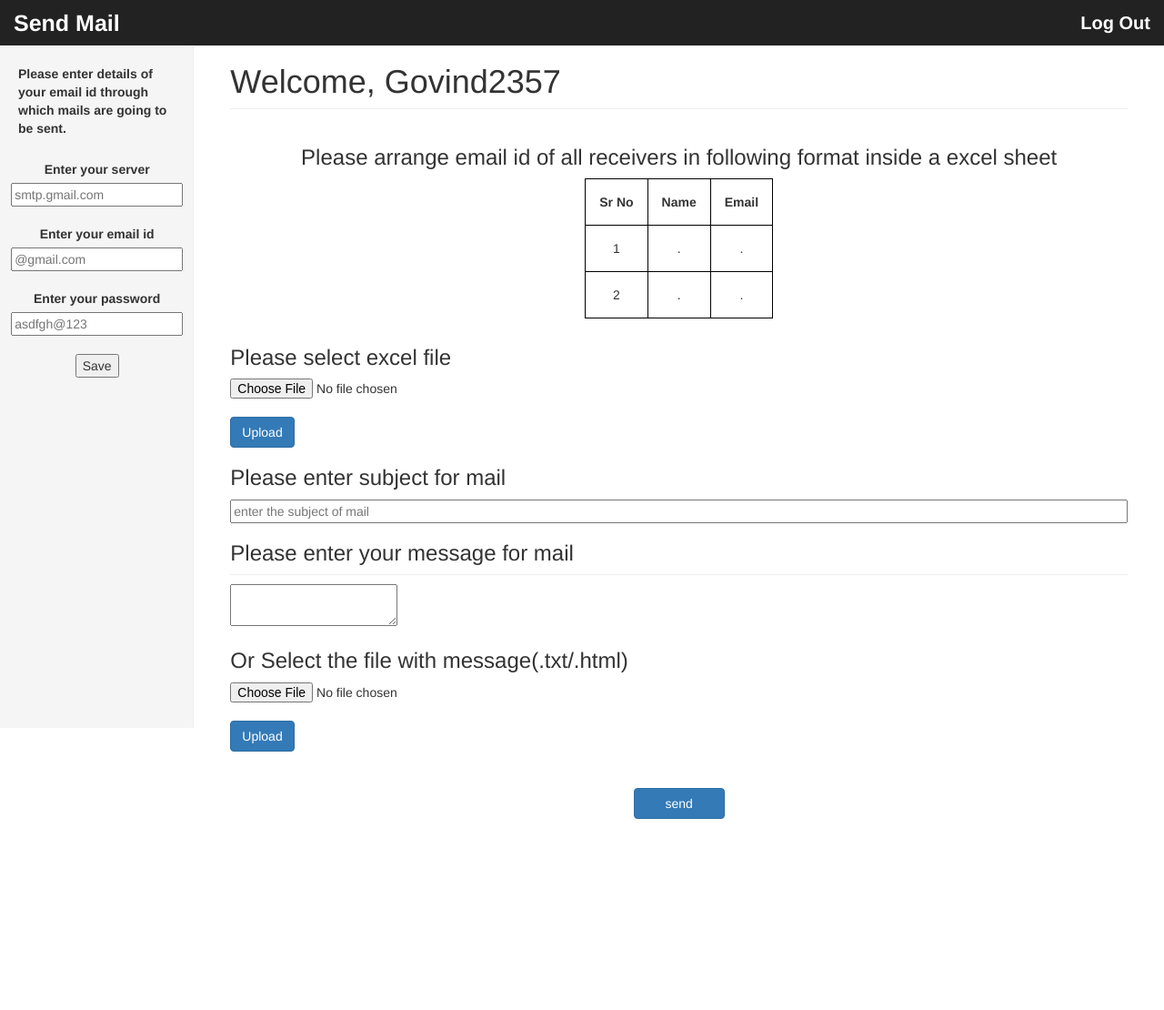
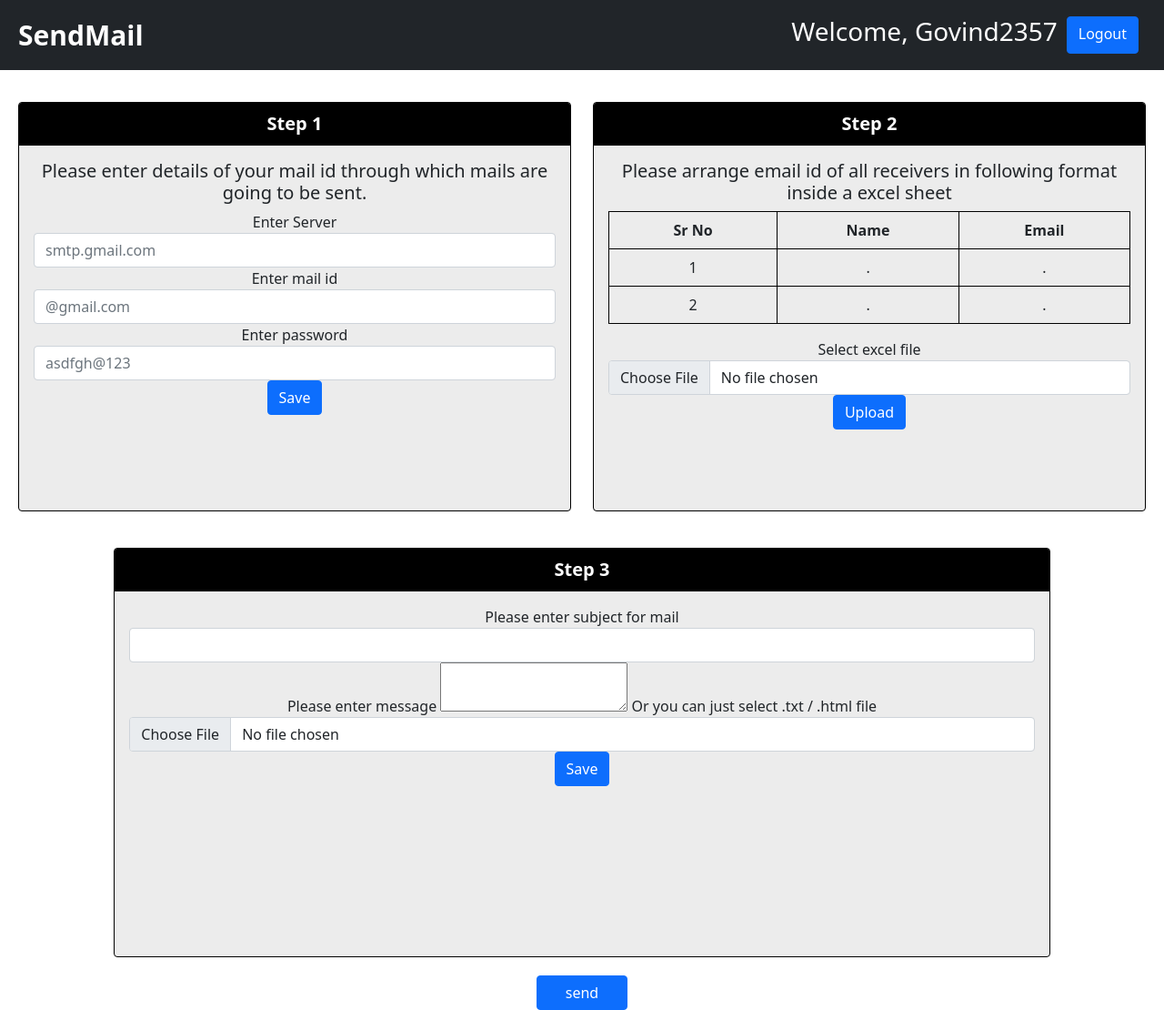
Before and after one commit to Govind-Deshmukh/BulkMail, a Flask app: page /dashboard/mails in a window 1280 px wide. Shown: the whole page at 91% size. Before the commit the page ends 900 px from the top, so only its background shows below. Run offline with Flask 2, Linux system fonts and the light colour scheme; some libraries are stand-ins or nearby versions.

Commit message:
new desh board added

```diff
--- /dev/null
+++ b/static/style.css
@@ -0,0 +1,43 @@
+.navbar-brand{
+    font-size: 30px;
+    font-weight: bold;
+    padding:8px;
+}
+
+.logout{
+    padding: 8px;
+    margin-right: 8px;
+}
+
+.box1{
+    padding: 20px;
+    margin-top: 15px;
+}
+
+.card{
+    min-height: 450px;
+    background-color: #ececec;
+    border: 1px solid black;
+}
+
+.card-header{
+    background-color: black;
+    color: white;
+    font-weight: bold;
+    font-size: 20px;
+}
+
+.box2{
+    display: flex;
+    justify-content: center;
+    padding: 20px;
+}
+
+@media only screen and (max-width: 600px) {
+    body {
+      background-color: lightblue;
+    }
+    .Step2{
+        margin-top: 15px;
+    }
+  }
--- a/templates/dashboard.html
+++ b/templates/dashboard.html
@@ -1,89 +1,67 @@
-{% extends "bootstrap/base.html" %}
-
-{% block title %}
-Dashboard
-{% endblock %}
-
-{% block styles %}
-{{super()}}
-<link rel="stylesheet" href="{{url_for('.static', filename='dashboard.css')}}">
-<link rel="stylesheet" href="./ckeditor/contents.css">
-<style>
-  table{
-    margin-left: auto;
-  margin-right: auto;
-  }
-  table, th,td{
-    border: 1px solid black;
-    padding: 15px;
-  }
-</style>
-{% endblock %}
-
-{% block content %}
-    <nav class="navbar navbar-inverse navbar-fixed-top">
+<!doctype html>
+<html lang="en">
+  <head>
+    <!-- Required meta tags -->
+    <meta charset="utf-8">
+    <meta name="viewport" content="width=device-width, initial-scale=1">
+    <!-- Bootstrap CSS -->
+    <link href="https://cdn.jsdelivr.net/npm/bootstrap@5.1.3/dist/css/bootstrap.min.css" rel="stylesheet" integrity="sha384-1BmE4kWBq78iYhFldvKuhfTAU6auU8tT94WrHftjDbrCEXSU1oBoqyl2QvZ6jIW3" crossorigin="anonymous">
+    <link rel="stylesheet" href="{{url_for('.static', filename='style.css')}}"> {% block title %} <title>Dashboard</title>
+    <link rel="icon" type="image/x-icon" href="https://magmainfotech.com/assets/img/logo.png"> {% endblock %}
+  </head> {% block content %} <body>
+    <nav class="navbar navbar-expand-lg navbar-dark bg-dark">
       <div class="container-fluid">
-        <div class="navbar-header">
-          <button type="button" class="navbar-toggle collapsed" data-toggle="collapse" data-target="#navbar" aria-expanded="false" aria-controls="navbar">
-            <span class="sr-only">Toggle navigation</span>
-            <span class="icon-bar"></span>
-            <span class="icon-bar"></span>
-            <span class="icon-bar"></span>
+        <a class="navbar-brand" href="#">SendMail</a>
+        <button class="navbar-toggler" type="button" data-bs-toggle="collapse" data-bs-target="#navbarSupportedContent" aria-controls="navbarSupportedContent" aria-expanded="false" aria-label="Toggle navigation">
+          <span class="navbar-toggler-icon"></span>
         </button>
-          <a class="navbar-brand" href="#" style="font-size: 25px; font-weight: bold;">Send Mail</a>
+        <div class="collapse navbar-collapse" id="navbarSupportedContent">
+          <ul class="navbar-nav me-auto mb-2 mb-lg-0">
+            <span></span>
+          </ul>
+          <div class="d-flex logout">
+            <span>
+              <h3 style="color: white; margin-right: 10px;">Welcome, {{ params["username"] }}</h3>
+            </span>
+            <a href="{{ url_for('logout') }}" class="btn btn-primary">Logout</a>
           </div>
-        <div id="navbar" class="navbar-collapse collapse">
-          <ul class="nav navbar-nav navbar-right">
-            <li><a href="{{ url_for('logout') }}" style="font-size: 20px; font-weight: bold; color: white;">Log Out</a></li>
-          </ul>
         </div>
       </div>
     </nav>
-
-    <div class="container-fluid">
-
-      <div class="row">
-
-        <div class="col-sm-3 col-md-2 sidebar">
-
-          <label for="">Please enter details of your email id through which mails are going to be sent.</label>
-          <br><br>
-          <ul class="nav nav-sidebar" style="text-align: center;">
-
+    <div class="row box1">
+      <div class="col-md-6 Step1">
+        <div class="card text-center">
+          <div class="card-header"> Step 1 </div>
+          <div class="card-body">
+            <h5 class="card-title">Please enter details of your mail id through which mails are going to be sent.</h5>
             <form action="/dashboard/sender" method="post">
-              <label for="">Enter your server</label> <br>
-              <input type="text" name="sender-server" required placeholder={{params["senderServer"]}}>
-
-              <br><br>
-
-              <label for="">Enter your email id</label><br>
-              <input type="email" name="sender-email" required placeholder={{params["senderEmail"]}}>
-
-              <br><br>
-
-              <label for="">Enter your password</label><br>
-              <input type="password" name="sender-password" placeholder={{params["senderPassword"]}} required>
-              <!--if wanted not to show the data then can use remove place holder  -->
-              <br><br>
-
-              <button type="submit">Save</button>
+              <div class="form-group">
+                <label>Enter Server</label>
+                <input type="text" class="form-control" name="sender-server" placeholder={{params["senderServer"]}} required>
+              </div>
+              <div class="form-group">
+                <label>Enter mail id</label>
+                <input type="text" class="form-control" name="sender-email" placeholder={{params["senderEmail"]}} required>
+              </div>
+              <div class="form-group">
+                <label>Enter password</label>
+                <input type="text" class="form-control" name="sender-password" placeholder={{params["senderPassword"]}} required>
+              </div>
+              <button type="submit" class="btn btn-primary">Save</button>
+          </div>
           </form>
-            <br>
-            <br>
           <div style="color: red;">
             {{error["saveError"]|safe}}
           </div>
-          </ul>
+        </div>
       </div>
 
-
-        <div class="col-sm-9 col-sm-offset-3 col-md-10 col-md-offset-2 main">
-          <h1 class="page-header">Welcome, {{ params["username"] }}</h1>
-
-          <div class="row placeholders">
-            <div class="container-fluid" style="text-align: center;">
-             <h3>Please arrange email id of all receivers in following format inside a excel sheet</h3>
-             <table class="table-responsive" style="align-items: center;">
+      <div class="col-md-6 Step2">
+      <div class="card text-center">
+        <div class="card-header"> Step 2 </div>
+        <div class="card-body">
+          <h5 class="card-title">Please arrange email id of all receivers in following format inside a excel sheet</h5>
+          <table class="table-responsive table table-bordered" style="align-items: center; border: 1px solid black;">
             <tr>
               <th>Sr No</th>
               <th>Name</th>
@@ -100,16 +78,12 @@ Dashboard
               <td>.</td>
             </tr>
           </table>
+          <form action="/dashboard/mails" method="post" enctype="multipart/form-data">
+            <div class="form-group">
+              <label>Select excel file</label>
+              <input type="file" name="emails" class="form-control">
+              <button type="submit" class="btn btn-primary">Upload</button>
             </div>
-
-          </div>
-
-          <div>
-            <form action="/dashboard/mails" method="post" enctype="multipart/form-data">
-              <h3>Please select excel file</h3>
-              <input type="file" name="emails">
-              <br>
-              <button type="submit" class="btn btn-primary">Upload</button>
           </form>
           <div style="color: red;">
             {{error["emailError"]|safe}}
@@ -118,56 +92,57 @@ Dashboard
             {{params["emaildata"]|safe}}
           </div>
         </div>
-
-          <div >
-            <form action="/dashboard/htmlContent" method="post" enctype="multipart/form-data">
-
-              <h3>Please enter subject for mail</h3>
-              <div><input type="text" name="subject" placeholder="enter the subject of mail" style="width: 100%;"></div>
-
-              <h3 class="sub-header">Please enter your message for mail</h3>
-              <textarea id="editor" name="editor"></textarea>
-
-              <br>
-              <h3>Or Select the file with message(.txt/.html)</h3>
-              <input type="file" name="html-text">
-              <br>
-              <button type="submit" class="btn btn-primary">Upload</button>
-            </form>
-             <div style="color: red;">
-              {{error["messageError"]|safe}}
+      </div>
     </div>
 
     </div>
+
+    </div>
+    <div class="row box2">
+      <div class="col-md-10">
+        <div class="card text-center">
+          <div class="card-header"> Step 3 </div>
+          <div class="card-body">
+            <form action="/dashboard/htmlContent" method="post" enctype="multipart/form-data">
+              <div class="form-group">
+                <label>Please enter subject for mail</label>
+                <input type="text" name="subject" class="form-control">
+                <label>Please enter message </label>
+                <textarea name="editor" id="editor"></textarea>
+                <label>Or you can just select .txt / .html file</label>
+                <input type="file" name="html-text" class="form-control">
+                <button type="submit" class="btn btn-primary">Save</button>
+              </div>
             <br>
-          <br>
-          <div style="text-align:center;">
+              <div style="color: green;">
+                {{error["messageError"]|safe}}
+              </div>
+            </form>
+          </div>
+        </div>
+      </div>
+    </div>
+    <div class="d-flex justify-content-center">
       <form action="/dashboard/sendmail">
         <button type="submit" class="btn btn-primary" style="width: 100px;">send</button>
       </form>
+      <br>
       <div style="color: red;">
         {{error["sendError"]|safe}}
       </div>
-          </div>
-
-
-        </div>
-      </div>
-    </div>
-{% endblock %}
-
-{% block scripts %}
-<script src="https://cdn.ckeditor.com/ckeditor5/30.0.0/classic/ckeditor.js"></script>
-
-<script src="./ckeditor/ckeditor.js"></script>
-<script src="./ckeditor/styles.js"></script>
-
+    </div> {% block scripts %}
+    <!-- <div class="d-flex justfiy-content-center"><button type="submit" class="btn btn-primary"> Send Messages </button></div> -->
+    <!-- ckeditor cdn  -->
+    <script src="https://cdn.ckeditor.com/4.16.2/standard/ckeditor.js"></script>
     <script>
-  ClassicEditor
-      .create( document.querySelector( '#editor' ) )
-      .catch( error => {
-          console.error( error );
-      } );
+      CKEDITOR.replace('editor');
     </script>
-
-{% endblock scripts %}
+    <!-- Optional JavaScript; choose one of the two! -->
+    <!-- Option 1: Bootstrap Bundle with Popper -->
+    <script src="https://cdn.jsdelivr.net/npm/bootstrap@5.1.3/dist/js/bootstrap.bundle.min.js" integrity="sha384-ka7Sk0Gln4gmtz2MlQnikT1wXgYsOg+OMhuP+IlRH9sENBO0LRn5q+8nbTov4+1p" crossorigin="anonymous"></script>
+    <!-- Option 2: Separate Popper and Bootstrap JS -->
+    <!--
+    <script src="https://cdn.jsdelivr.net/npm/@popperjs/core@2.10.2/dist/umd/popper.min.js" integrity="sha384-7+zCNj/IqJ95wo16oMtfsKbZ9ccEh31eOz1HGyDuCQ6wgnyJNSYdrPa03rtR1zdB" crossorigin="anonymous"></script><script src="https://cdn.jsdelivr.net/npm/bootstrap@5.1.3/dist/js/bootstrap.min.js" integrity="sha384-QJHtvGhmr9XOIpI6YVutG+2QOK9T+ZnN4kzFN1RtK3zEFEIsxhlmWl5/YESvpZ13" crossorigin="anonymous"></script>
+    --> {% endblock scripts %}
+  </body> {% endblock %}
+</html>
```
Also changed, not shown: requirments.txt (added, +30 -0 lines). Lines whose indentation alone changed are shown as unchanged.
